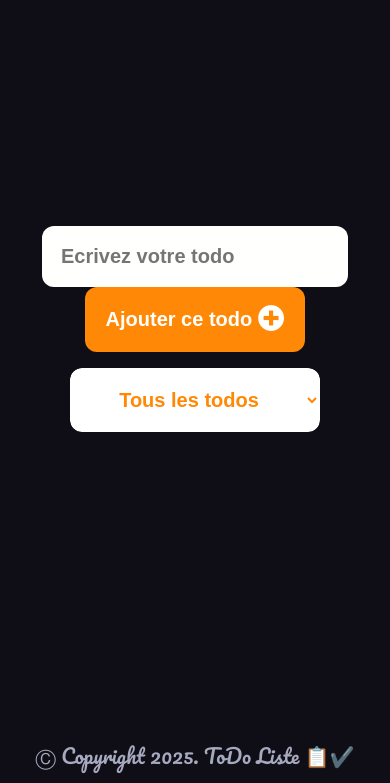
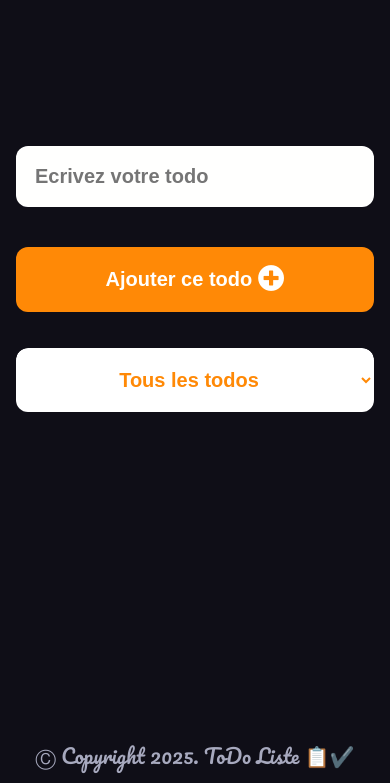
Before and after one commit to aperbet56/todo__app, a plain HTML site: page index.html in a window 390 px wide. Shown: the part 61-844 px from the top of the page. Drawn offline with Linux system fonts and the light colour scheme; a web font is replaced by a local one.

Commit message:
Mise en place du responsive design

```diff
--- a/style.css
+++ b/style.css
@@ -99,7 +99,7 @@ form button:hover {
     display: flex;
     justify-content: center;
     align-items: center;
-    margin-top: 60px;
+    margin-block: 60px;
 }
 
 .todo__list {
@@ -184,3 +184,34 @@ footer {
     font-weight: 500;
     font-family: "Pacifico", sans-serif;
 }
+
+/**** Responsive design ****/
+
+@media screen and (max-width: 991px) {
+    body {
+        padding-inline: 16px;
+    }
+
+    form {
+        display: block;
+        margin: 0;
+    }
+
+    form button,
+    .select,
+    .todo {
+        margin-inline: 0;
+    }
+
+    form input,
+    form button,
+    .select select,
+    .todo__list {
+        width: 100%;
+        margin-block: 20px;
+    }
+
+    .select select {
+        margin-top: 0;
+    }
+}
```
